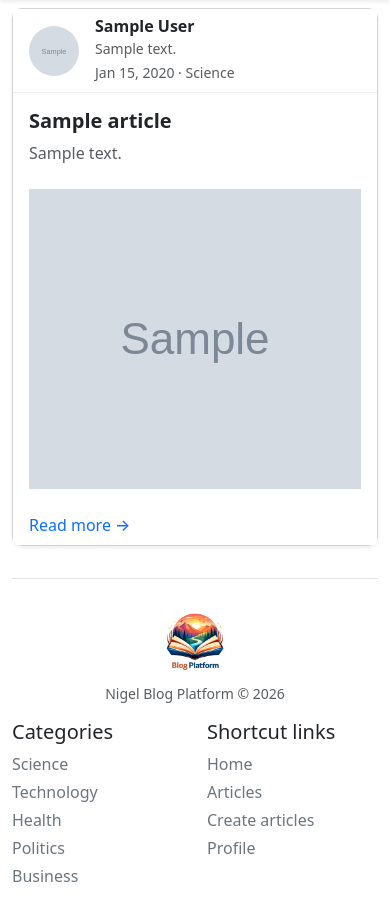
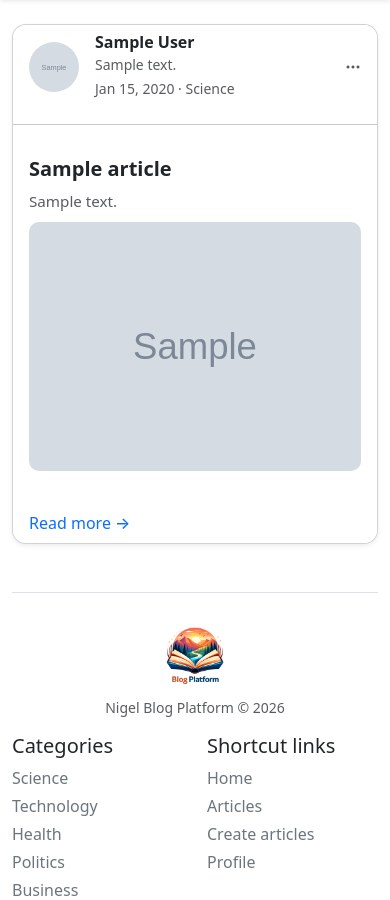
Before and after one commit to NigelNk/MyBlogApp, a Django app: page /articles/articles/ in a window 390 px wide. Shown: the part 66-966 px from the top of the page. Run offline with Django 5.2, Linux system fonts and the light colour scheme; a user stored in the database is signed in; tables that the repository leaves empty hold one stand-in row (values such as "Sample post"); grey boxes marked "Sample" are stand-in pictures; some libraries are stand-ins or nearby versions.

Commit message:
Fix mobile responsive bug

```diff
--- a/articles/models.py
+++ b/articles/models.py
@@ -17,4 +17,7 @@ class Article(models.Model):
     category = models.CharField(max_length=20, choices=CATEGORIES, default='science')
     created_at = models.DateTimeField(auto_now_add=True)
     content = RichTextField(config_name='default')
-    image = models.ImageField(upload_to='articles')
+    image = models.ImageField(upload_to='article_images/', blank=True, null=True)
+
+    def __str__(self):
+        return self.title
--- a/articles/templates/articles/articles.html
+++ b/articles/templates/articles/articles.html
@@ -1,63 +1,65 @@
 {% extends 'base.html' %}
-
 {% load static %}
 
-{% block title %}
-    Articles
-{% endblock %}
+{% block title %}Articles{% endblock %}
 
 {% block content %}
+
+    {% include 'pages/header/header.html' %}
+
     <style>
         .article-card {
-            border-radius: 10px;
+            border-radius: 14px;
+            transition: transform 0.15s ease, box-shadow 0.15s ease;
+            overflow: hidden;
         }
 
-        .article-card .card-header {
-            border-bottom: 1px solid #eee;
+        .article-card:hover {
+            transform: translateY(-2px);
+            box-shadow: 0 8px 24px rgba(0, 0, 0, .08);
+        }
+
+        .article-image {
+            width: 100%;
+            max-height: 380px;
+            object-fit: cover;
+            border-radius: 10px;
         }
 
         .read-more-link {
             font-weight: 500;
+            color: #0d6efd;
             text-decoration: none;
-            color: #0d6efd;
         }
 
         .read-more-link:hover {
             text-decoration: underline;
         }
 
-        .read-more-link .arrow {
-            transition: transform 0.2s ease;
-            display: inline-block;
+        .article-excerpt {
+            line-height: 1.6;
+            font-size: 0.95rem;
         }
+    </style>
 
-        .read-more-link:hover .arrow {
-            transform: translateX(4px);
-        }
+    <div class="container my-4">
+        <div class="row justify-content-center">
 
-        .article-image {
-            width: 100%;
-            height: 300px;
-            object-fit: cover;
-        }
-
-
-    </style>
-    {% include 'pages/header/header.html' %}
-    <div class="container my-2">
+            <div class="col-lg-8 col-md-10">
 
                 {% for article in articles %}
-            <div class="row justify-content-center">
-                <div class="col-lg-8 col-md-10 col-sm-12">
+                    {% if article.author == user %}
                         <div class="card shadow-sm mb-4 article-card">
 
                             <!-- Header -->
-                        <div class="card-header bg-white d-flex align-items-center">
-                            <img src="{{ article.author.profile.image_url.url|default:'https://via.placeholder.com/40' }}"
+                            <div class="card-header bg-white border-0 d-flex justify-content-between align-items-center">
+                                <div class="d-flex align-items-center">
+                                    <img src="{{ article.author.profile.image_url.url|default:'https://via.placeholder.com/50' }}"
                                          class="rounded-circle me-3"
                                          width="50"
                                          height="50"
                                          alt="Author">
+
                                     <div>
                                         <h6 class="mb-0 fw-semibold">
                                             {{ article.author.profile.get_full_name|default:article.author.username }}
@@ -65,42 +67,127 @@
                                         <small class="text-muted">
                                             {{ article.author.profile.short_bio }}
                                         </small>
-                                <br />
+                                        <br/>
                                         <small class="text-muted">
                                             {{ article.created_at|date:"M d, Y" }} · {{ article.category|title }}
                                         </small>
                                     </div>
                                 </div>
 
+                                <div class="d-flex align-items-center ms-lg-auto user-dropdown">
+                                    <div class="dropdown">
+                                        <a href="#" class="d-flex align-items-center gap-2 text-decoration-none"
+                                           data-bs-toggle="dropdown">
+                                            <i class="bi bi-three-dots text-muted"></i>
+                                        </a>
+                                        <ul class="dropdown-menu dropdown-menu-end shadow-sm">
+                                            <li>
+                                                <a class="dropdown-item" href="{% url 'edit_profile' user.pk %}">Edit
+                                                    article</a>
+                                            </li>
+                                            <li>
+                                                <a class="dropdown-item" href="{% url 'password_change' %}">Delete
+                                                    article</a>
+                                            </li>
+                                        </ul>
+                                    </div>
+                                </div>
+                            </div>
+                            <hr>
+
                             <!-- Body -->
                             <div class="card-body">
-                            <h5 class="card-title fw-bold">
+
+                                <h5 class="fw-bold mb-2">
                                     {{ article.title }}
                                 </h5>
 
-                            <p class="card-text text-muted">
-                                {{ article.content|striptags|truncatewords:50 }}
+                                <p class="article-excerpt text-muted mb-2">
+                                    {{ article.content|striptags|truncatewords:45 }}
                                 </p>
 
                                 {% if article.image %}
                                     <img src="{{ article.image.url }}"
-                                     class="img-fluid article-image mt-2"
+                                         class="article-image mb-3"
                                          alt="{{ article.title }}">
                                 {% endif %}
+
                             </div>
 
                             <!-- Footer -->
                             <div class="card-footer bg-white border-0">
-                            <a href="#" class="read-more-link">
-                                Read more <span class="arrow">→</span>
+                                <a href="{% url 'article_detail' article.pk %}" class="read-more-link">
+                                    Read more →
                                 </a>
                             </div>
 
                         </div>
+                    {% else %}
+                        <div class="card shadow-sm mb-4 article-card">
+
+                            <!-- Header -->
+                            <div class="card-header bg-white border-0 d-flex justify-content-between align-items-center">
+                                <div class="d-flex align-items-center">
+                                    <img src="{{ article.author.profile.image_url.url|default:'https://via.placeholder.com/50' }}"
+                                         class="rounded-circle me-3"
+                                         width="50"
+                                         height="50"
+                                         alt="Author">
+
+                                    <div>
+                                        <h6 class="mb-0 fw-semibold">
+                                            {{ article.author.profile.get_full_name|default:article.author.username }}
+                                        </h6>
+                                        <small class="text-muted">
+                                            {{ article.author.profile.short_bio }}
+                                        </small>
+                                        <br/>
+                                        <small class="text-muted">
+                                            {{ article.created_at|date:"M d, Y" }} · {{ article.category|title }}
+                                        </small>
                                     </div>
                                 </div>
+
+                            </div>
+                            <hr>
+
+                            <!-- Body -->
+                            <div class="card-body">
+
+                                <h5 class="fw-bold mb-2">
+                                    {{ article.title }}
+                                </h5>
+
+                                <p class="article-excerpt text-muted mb-2">
+                                    {{ article.content|striptags|truncatewords:45 }}
+                                </p>
+
+                                {% if article.image %}
+                                    <img src="{{ article.image.url }}"
+                                         class="article-image mb-3"
+                                         alt="{{ article.title }}">
+                                {% endif %}
+
+                            </div>
+
+                            <!-- Footer -->
+                            <div class="card-footer bg-white border-0">
+                                <a href="{% url 'article_detail' article.pk %}" class="read-more-link">
+                                    Read more →
+                                </a>
+                            </div>
+
+                        </div>
+                    {% endif %}
+                {% empty %}
+                    <p class="text-center text-muted mt-5">
+                        No articles available.
+                    </p>
                 {% endfor %}
 
             </div>
 
+        </div>
+    </div>
+
 {% endblock %}
--- a/articles/urls.py
+++ b/articles/urls.py
@@ -1,8 +1,9 @@
 from django.urls import path
 
-from .views import CreateArticle, ArticleView
+from .views import CreateArticle, ArticleView, ArticleDetail
 
 urlpatterns = [
     path('create_article/', CreateArticle.as_view(), name='create_article'),
     path('articles/', ArticleView.as_view(), name='articles'),
+    path('article-detail/<int:pk>', ArticleDetail.as_view(), name='article_detail'),
 ]
--- a/articles/views.py
+++ b/articles/views.py
@@ -23,3 +23,10 @@ class ArticleView(LoginRequiredMixin, ListView):
     context_object_name = 'articles'
     template_name = 'articles/articles.html'
     login_url = reverse_lazy('login')
+
+
+class ArticleDetail(LoginRequiredMixin, DetailView):
+    model = Article
+    template_name = 'articles/article_detail.html'
+    context_object_name = 'article'
+    login_url = reverse_lazy('login')
--- a/pages/templates/pages/header/header.html
+++ b/pages/templates/pages/header/header.html
@@ -1,6 +1,6 @@
 {% load static %}
+
 <style>
-    /* Navbar Brand */
     .navbar-brand {
         font-weight: 600;
         font-size: 1.25rem;
@@ -11,7 +11,17 @@
         margin-right: 8px;
     }
 
-    /* Center nav links on desktop */
+    .nav-link {
+        padding: 0.6rem 1rem;
+        transition: color 0.2s;
+    }
+
+    .nav-link:hover,
+    .nav-link.active {
+        font-weight: 600;
+        color: #0d6efd !important;
+    }
+
     @media (min-width: 992px) {
         .navbar-center {
             position: absolute;
@@ -20,20 +30,7 @@
         }
     }
 
-    .nav-link {
-        transition: color 0.2s;
-    }
 
-    .nav-link:hover, .nav-link.active {
-        font-weight: 600;
-        color: #0d6efd !important;
-    }
-
-    .dropdown-menu a.dropdown-item:hover {
-        background-color: #f8f9fa;
-    }
-
-    /* User avatar */
     .avatar {
         width: 36px;
         height: 36px;
@@ -42,83 +39,90 @@
         border: 2px solid #0d6efd;
     }
 
-    .user-dropdown span {
-        font-weight: 500;
+    .navbar-toggler {
+        border: none;
     }
 
-    .navbar-toggler {
-        border: none;
+    @media (max-width: 991px) {
+        .navbar-nav {
+            padding-top: 1rem;
+        }
+
+        .dropdown-menu {
+            border: none;
+            box-shadow: none;
+        }
     }
 </style>
 
 <nav class="navbar navbar-expand-lg navbar-light bg-white shadow-sm px-3 px-lg-4">
     <div class="container-fluid">
 
-        <!-- Brand -->
         <a class="navbar-brand d-flex align-items-center" href="{% url 'user_dashboard' %}">
-            <img src="{% static 'images/blog_pic.png' %}" alt="Logo" width="40" height="40">
+            <img src="{% static 'images/blog_pic.png' %}" width="40" height="40" alt="Logo">
             Blog Platform
         </a>
 
         <!-- Hamburger -->
-        <button class="navbar-toggler" type="button" data-bs-toggle="collapse" data-bs-target="#mainNavbar"
-                aria-controls="mainNavbar" aria-expanded="false" aria-label="Toggle navigation">
+        <button class="navbar-toggler" type="button"
+                data-bs-toggle="collapse"
+                data-bs-target="#mainNavbar"
+                aria-controls="mainNavbar"
+                aria-expanded="false"
+                aria-label="Toggle navigation">
             <span class="navbar-toggler-icon"></span>
         </button>
 
-        <!-- Nav links -->
+        <!-- Collapsible Content -->
         <div class="collapse navbar-collapse" id="mainNavbar">
 
-            <ul class="navbar-nav navbar-center gap-lg-3 mx-auto text-center text-lg-start">
+            <!-- Main Nav -->
+            <ul class="navbar-nav navbar-center mx-auto text-center text-lg-start">
+
                 <li class="nav-item">
                     <a class="nav-link {% if request.path == '/dashboard/' %}active{% endif %}"
-                       href="{% url 'user_dashboard' %}">Home</a>
+                       href="{% url 'user_dashboard' %}">
+                        Home
+                    </a>
                 </li>
 
-                <li class="nav-item dropdown">
-                    <a class="nav-link dropdown-toggle" href="#" role="button" data-bs-toggle="dropdown">
-                        Categories
+                <li class="nav-item">
+                    <a class="nav-link {% if request.path == '/articles/' %}active{% endif %}"
+                       href="#">
+                        Articles
                     </a>
-                    <ul class="dropdown-menu shadow-sm">
-                        <li><a class="dropdown-item" href="#">Science</a></li>
-                        <li><a class="dropdown-item" href="#">Technology</a></li>
-                        <li><a class="dropdown-item" href="#">Health</a></li>
-                        <li><a class="dropdown-item" href="#">Politics</a></li>
-                        <li><a class="dropdown-item" href="#">Business</a></li>
-                    </ul>
                 </li>
 
                 <li class="nav-item">
                     <a class="nav-link" href="{% url 'articles' %}">My Articles</a>
                 </li>
+
                 <li class="nav-item">
                     <a class="nav-link" href="{% url 'create_article' %}">Create Article</a>
                 </li>
+
             </ul>
 
-            <!-- User dropdown -->
-            <div class="d-flex align-items-center ms-lg-auto user-dropdown">
-                <div class="dropdown">
-                    <a href="#" class="d-flex align-items-center gap-2 text-decoration-none" data-bs-toggle="dropdown">
+            <!-- User Menu -->
+            <ul class="navbar-nav ms-lg-auto text-center text-lg-start mt-3 mt-lg-0">
+                <li class="nav-item dropdown">
+                    <a class="nav-link dropdown-toggle d-flex align-items-center justify-content-center gap-2"
+                       href="#"
+                       data-bs-toggle="dropdown">
+
                         {% if user.profile.image_url %}
-                            <img src="{{ user.profile.image_url.url }}" alt="Profile picture" class="rounded-circle"
-                                 height="40" width="40">
+                            <img src="{{ user.profile.image_url.url }}" class="avatar" alt="Avatar">
                         {% else %}
-                            <img src="{% static 'images/default-avatar.png' %}" alt="Default avatar">
+                            <img src="{% static 'images/default-avatar.png' %}" class="avatar" alt="Avatar">
                         {% endif %}
-                        <span class="d-none d-lg-inline">{{ user.username }}</span>
-                        <i class="bi bi-chevron-down"></i>
+
+                        <span>{{ user.username }}</span>
                     </a>
+
                     <ul class="dropdown-menu dropdown-menu-end shadow-sm">
-                        <li>
-                            <a class="dropdown-item" href="{% url 'edit_profile' user.pk %}">Profile</a>
-                        </li>
-                        <li>
-                            <a class="dropdown-item" href="{% url 'password_change' %}">Change password</a>
-                        </li>
-                        <li>
-                            <a class="dropdown-item" href="#">Delete account</a>
-                        </li>
+                        <li><a class="dropdown-item" href="{% url 'edit_profile' user.pk %}">Profile</a></li>
+                        <li><a class="dropdown-item" href="{% url 'password_change' %}">Change password</a></li>
+                        <li><a class="dropdown-item text-danger" href="#">Delete account</a></li>
                         <li>
                             <hr class="dropdown-divider">
                         </li>
@@ -129,9 +133,8 @@
                             </form>
                         </li>
                     </ul>
-                </div>
-            </div>
-
+                </li>
+            </ul>
         </div>
     </div>
 </nav>
```
Also changed, not shown: articles/templates/articles/article_detail.html (added, +112 -0 lines), pages/templates/pages/dashboard.html (+8 -12 lines). Lines whose indentation alone changed are shown as unchanged.
